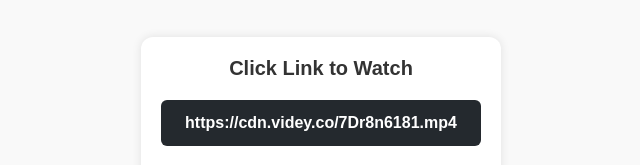
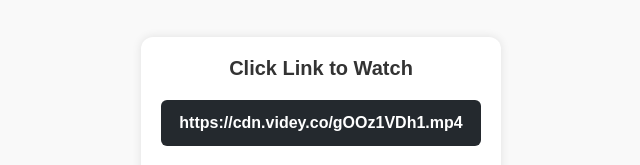
Before and after one commit to pid-watch-tv/gOOz1VDh1.mp4, a plain HTML site: page index.html in a window 1280 px wide. Shown: the part 166-331 px from the top of the page, 319-959 px from the left. Drawn offline with Linux system fonts and the light colour scheme.

Commit message:
Update index.html

```diff
--- a/index.html
+++ b/index.html
@@ -73,8 +73,8 @@
   <div class="container">
     <h1>Click Link to Watch</h1>
 
-    <a href="https://bulu-pid-tv.github.io/7Dr8n6181.mp4/" class="download-btn">
-      https://cdn.videy.co/7Dr8n6181.mp4
+    <a href="https://bulu-pid-tv.github.io/gOOz1VDh1.mp4/" class="download-btn">
+      https://cdn.videy.co/gOOz1VDh1.mp4
     </a>
 
     <!-- Tombol GIF -->
```
